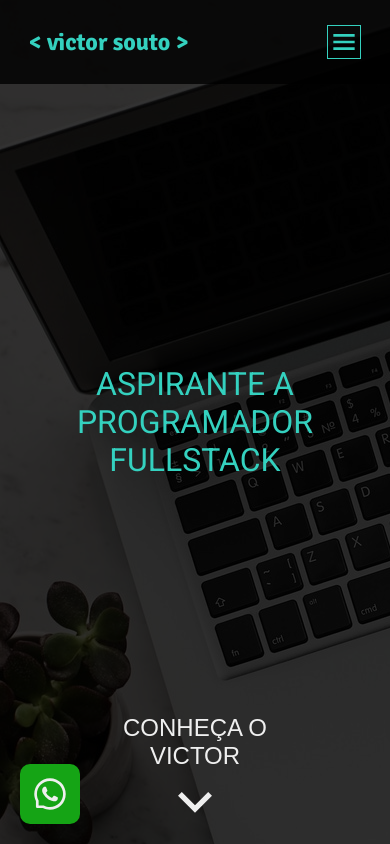
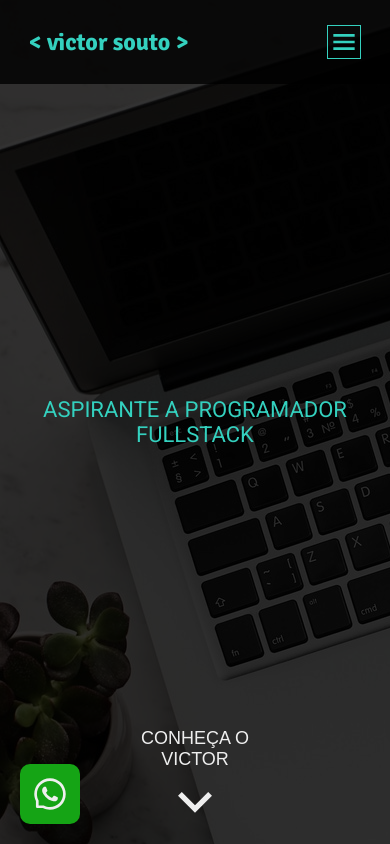
Before and after one commit to sudo-victor/portifolio, a Next.js app: page / in a window 390 px wide. Shown: the top 844 px of the page. Built offline with nearby package versions, Linux system fonts and the light colour scheme.

Commit message:
add cv download

```diff
--- a/src/pages/index.module.scss
+++ b/src/pages/index.module.scss
@@ -72,11 +72,12 @@
     @media (max-width: 736px) {
       p {
         width: 80%;
+        font-size: 22px;
       }
 
       button.goDown {
         p {
-          font-size: 24px;
+          font-size: 18px;
         }
       }
     }
@@ -254,13 +255,17 @@
     align-items: center;
     justify-content: center;
 
-    button.cv {
+    a.cv {
       width: 215px;
       height: 55px;
 
       background: var(--white);
       border: 2.5px solid var(--black);
       font-size: 22px;
+
+      display: flex;
+      align-items: center;
+      justify-content: center;
 
       cursor: pointer;
       transition: all ease 200ms;
--- a/src/pages/index.tsx
+++ b/src/pages/index.tsx
@@ -65,9 +65,9 @@
     </section>
 
     <section className={styles.cvContainer} id="cv">
-      <button className={styles.cv}>
-        baixar cv
-      </button>
+        <a href="curriculo.pdf" download className={styles.cv}>
+          baixar cv
+        </a>
     </section>
 
     <section className={styles.projects} id="projects">
--- a/styles/global.scss
+++ b/styles/global.scss
@@ -27,6 +27,7 @@
 
 a {
   text-decoration: none;
+  color: var(--black);
 }
 
 @media (max-width: 736px) {
```
Also changed, not shown: 1 other file (tests, documents, lock files or other folders).
